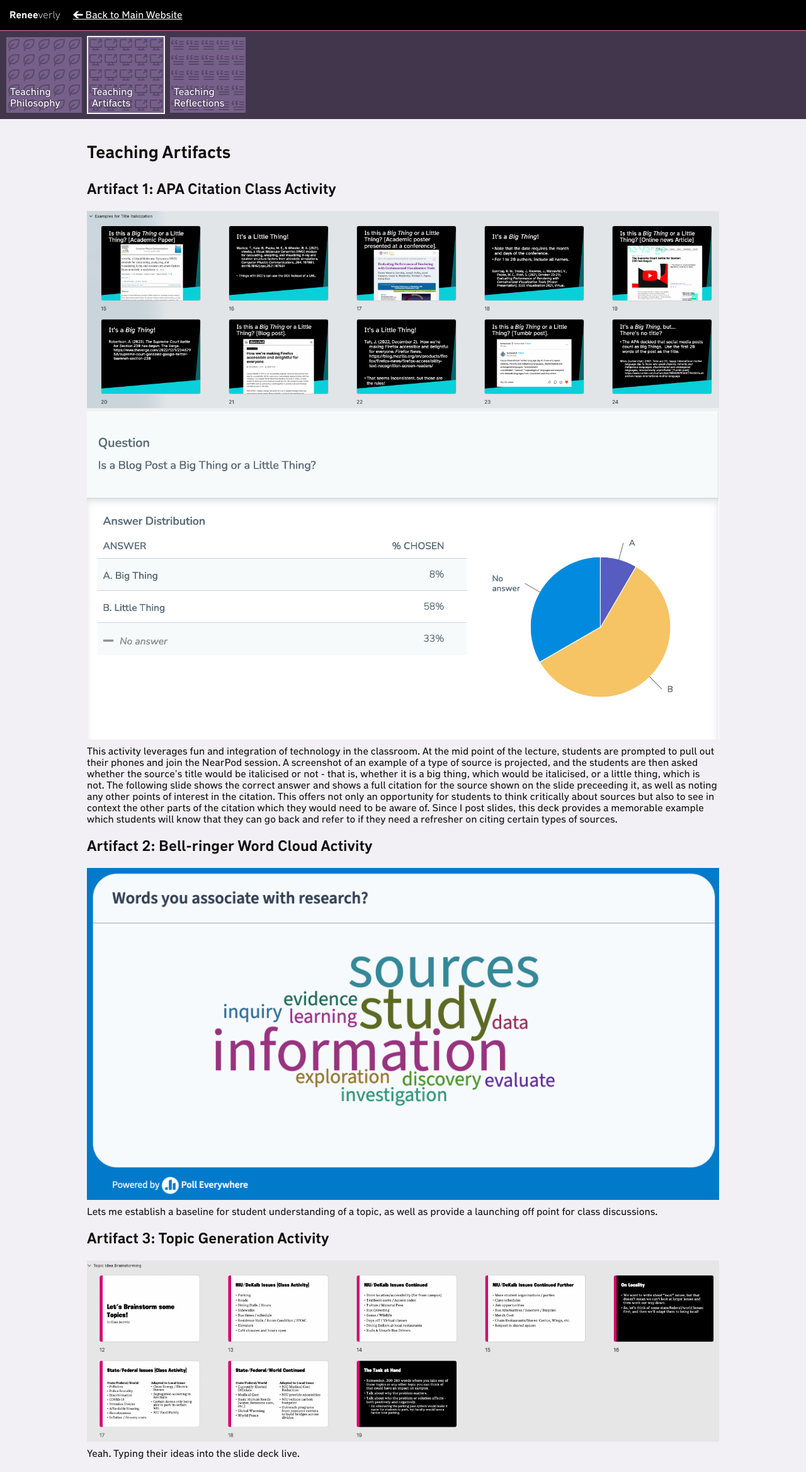
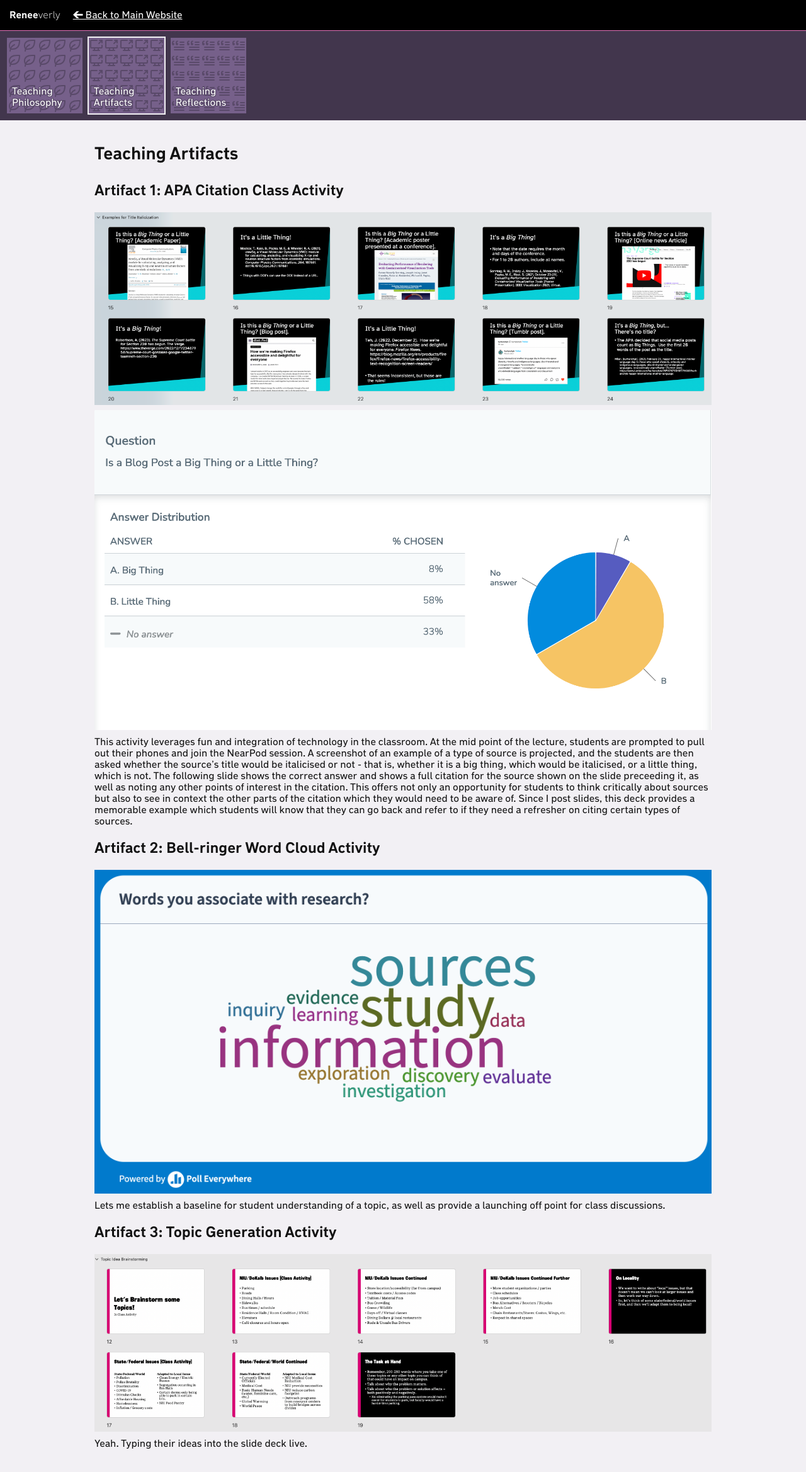
Before and after one commit to reneeverly/reneeverly.github.io, a Jekyll site: the page built from edu/phi/artifacts.md, in a window 1280 px wide. Shown: the whole page at 63% size. Built offline with Jekyll 4.4.1, drawn with Linux system fonts in a browser that asks for light colours.

Commit message:
Folded mui css into refresh25

```diff
--- a/_layouts/muicontent.html
+++ b/_layouts/muicontent.html
@@ -6,27 +6,26 @@
       <meta name="viewport" content="width=device-width, initial-scale=1">
       <title>{% if page.title %}{{ page.title | escape }} | {{ site.title | escape }}{% else %}{{ site.title | escape }}{% endif %}</title>
       <link rel="stylesheet" href="/resources/refresh25.css">
-      <link rel="stylesheet" href="/resources/mui.css">
    </head>
    <body class="muicontent">
       <header>
 			<a href="/" id="go_home"><span style="font-weight: bold;">Renee</span><span style="font-weight: 100;">verly</span></a>
          <a href="/" style="color: white;">← Back to Main Website</a>
       </header>
-      <nav>
-         <ul class="toptiles">
+      <nav class="use-tiles">
+         <ul>
             {% if page.group == "edu" %}
-            <li class="two"><a class="icobg leaf {% if page.index == 0 %}current{% endif %}" href="index.html">Teaching Philosophy</a></li>
-            <li class="two"><a class="icobg screen-share {% if page.index == 1 %}current{% endif %}" href="artifacts.html">Teaching Artifacts</a></li>
-            <li class="two"><a class="icobg blockquote {% if page.index == 2 %}current{% endif %}" href="reflections.html">Teaching Reflections</a></li>
+            <li><a class="icobg leaf {% if page.index == 0 %}current{% endif %}" href="index.html">Teaching Philosophy</a></li>
+            <li><a class="icobg screen-share {% if page.index == 1 %}current{% endif %}" href="artifacts.html">Teaching Artifacts</a></li>
+            <li><a class="icobg blockquote {% if page.index == 2 %}current{% endif %}" href="reflections.html">Teaching Reflections</a></li>
             {% elsif page.group == "tiny-apps" %}
-            <li class="two"><a class="icobg code-dots {% if page.index == 0 %}current{% endif %}" href="index.html">Index</a></li>
-            <li class="two"><a class="icobg needle-thread {% if page.index == 1 %}current{% endif %}" href="circle-skirt.html">Circle Skirt Calculator</a></li>
+            <li><a class="icobg code-dots {% if page.index == 0 %}current{% endif %}" href="index.html">Index</a></li>
+            <li><a class="icobg needle-thread {% if page.index == 1 %}current{% endif %}" href="circle-skirt.html">Circle Skirt Calculator</a></li>
             {% endif %}
          </ul>
       </nav>
       <article>
-         <section>
+         <section class="content">
          {{ content }}
          </section>
       </article>
--- a/index.html
+++ b/index.html
@@ -13,7 +13,7 @@
    	<p>You might also know me as Raven or Veronika.  I am a recent graduate with an M.A. in English Linguistics, having previously completed a B.Sc. in Computer Science.  I have worked in a few industries from Engineering to Education and strive to promote interdisciplinary problem solving.</p>
 	</div>
 </div>
-<div class="use-tiles flex content">
+<div class="use-tiles content">
 <div class="tile-container">
    <h2>Teaching</h2>
    <ul class="">
--- a/resources/mui.css
+++ b/resources/mui.css
@@ -9,64 +9,3 @@
  * #1_17bb1 (between) {themeDarkAlt  } #9_900e6, #6_a577c
  * #0_16ba1 (shapes ) {themeDark     } #8_100c2, #5_94969
  */
-
-html, body { width: 100%; position: relative; font-family: 'RoadUA', sans-serif;  min-height: 100%; margin: 0px; height: 100%; overflow: auto; }
-
-html {
-   background-color: RGB(66, 54, 77);
-   background-repeat: no-repeat;
-   background-size: cover;
-   background-position: center;
-}
-
-body { color: #eee; }
-.section { display: block; float: left; margin: 10px; }
-.tilecontainer, .overarch ul, .toptiles ul, ul.toptiles { display: grid; grid-template-columns: 60px 60px 60px 60px; grid-auto-rows: 55px; column-gap: 10px; row-gap: 10px; list-style-type: none; list-style: none; padding: 0px; margin: 10px; }
-.tilecontainer.col6 { grid-template-columns: 60px 60px 60px 60px 60px 60px; }
-.tile, .overarch li, .toptiles li { display: table; }
-.four .tile, .four li { grid-column-end: span 4; grid-row-end: span 4; height: 100%; width: 100%; }
-.tile.four, li.four { grid-column-end: span 4 !important; grid-row-end: span 4 !important; height: 100%; width: 100%; }
-.two .tile, .two li, .tile.two, li.two { grid-column-end: span 2; grid-row-end: span 2; height: 100%; width: 100%; }
-.one .tile, .one li, .tile.one, li.one { grid-column-end: span 1; grid-row-end: span 1; height: 100%; width: 100%; }
-/*.overarch h2 { margin-left: 10px; margin-top: 0px; margin-bottom: 10px; line-height: 20px;}*/
-.h2less { padding-top: 20px; }
-p { padding: 0px; margin: 0px; }
-
-/*.overarch { margin: auto; display: flex; width: fit-content; flex-wrap: wrap; align-content: center; min-height: 100%; }*/
-
-.overarch li a, .toptiles li a, .nolink, .use-tiles li a {background: #76608a; display: table-cell; vertical-align: bottom; width: 100%; height: 100%; text-decoration: none; color: #fefefe; padding: 6px; text-shadow: 1px 1px 0px #594969, 1px -1px 0px #594969, -1px 1px 0px #594969, -1px -1px 0px #594969, 0px 1px 0px #594969, 1px 0px 0px #594969, 0px -1px 0px #594969, -1px 0px 0px #594969/*, 0px 0px 5px #594969*/; }
-.nolink { background: #61577c; }
-.overarch li a:hover, .toptiles li a:hover, .use-tiles li a:hover { background-color: #847098; color: #fff; }
-
-@media screen and (max-width: 458px) {
-   .tilecontainer.col6 { grid-template-columns: 60px 60px 60px 60px; }
-}
-
-.overarch em, .toptiles em { font-style: normal; color: #fff; font-weight: bold;
-   text-shadow: 1px 1px 0px #594969, 1px -1px 0px #594969, -1px 1px 0px #594969, -1px -1px 0px #594969, 0px 1px 0px #594969, 1px 0px 0px #594969, 0px -1px 0px #594969, -1px 0px 0px #594969
-}
-.overarch .biggerfont em, .toptiles .biggerfont em {
-   text-shadow: 2px 2px 0px #594969, 2px -2px 0px #594969, -2px 2px 0px #594969, -2px -2px 0px #594969, 0px 2px 0px #594969, 2px 0px 0px #594969, 0px -2px 0px #594969, -2px 0px 0px #594969
-}
-
-.overarch h1, .toptiles h1 {
-   text-shadow: 2px 2px 0px #594969, 2px -2px 0px #594969, -2px 2px 0px #594969, -2px -2px 0px #594969, 0px 2px 0px #594969, 2px 0px 0px #594969, 0px -2px 0px #594969, -2px 0px 0px #594969
-}
-
-.biggerfont h1 { margin: 8px 0px; }
-.biggerfont p { font-size: 1.2em; }
-
-.toptiles { grid-template-columns: repeat(auto-fill, 55px) !important; background: RGB(66, 54, 77) !important; padding: 10px !important; margin: 0px !important; }
-
-.muicontent { background: #F2F0F4; color: #111; }
-
-article section.spanner { padding: 0px; background: #5E4C6E; }
-article section { padding: 10px; max-width: 1024px; margin: auto; }
-article section p { margin-bottom: 10px; }
-article section img { max-width: 100%; margin: auto; margin-bottom: 5px; display: block; }
-
-a.current { box-shadow: 0px 0px 0px 2px #f2f0f4; }
-
-/* Merging with Refresh25 */
-h1, h2, h3, h4, h5, h6 { margin: revert; }
-article h1 { font-size: 1.75em; }
--- a/resources/refresh25.css
+++ b/resources/refresh25.css
@@ -47,8 +47,20 @@
 .use-tiles h2 { margin-top: 15px; margin-bottom: 15px; }
 .use-tiles ul { list-style: none; margin: 0px; padding: 0px; }
 .use-tiles li { display: inline-block; padding: 3px; }
-.use-tiles li a { height: 120px; width: 120px; background-color: #76608a; vertical-align: bottom; display: table-cell; padding: 10px; color: #fefefe; text-decoration: none; text-shadow: 1px 1px 0px #594969, 1px -1px 0px #594969, -1px 1px 0px #594969, -1px -1px 0px #594969, 0px 1px 0px #594969, 1px 0px 0px #594969, 0px -1px 0px #594969, -1px 0px 0px #594969/*, 0px 0px 5px #594969*/; }
+.use-tiles li a { height: 120px; width: 120px; background-color: #76608a; vertical-align: bottom; display: table-cell; padding: 0.5em; color: #fefefe; text-decoration: none; text-shadow: 1px 1px 0px #594969, 1px -1px 0px #594969, -1px 1px 0px #594969, -1px -1px 0px #594969, 0px 1px 0px #594969, 1px 0px 0px #594969, 0px -1px 0px #594969, -1px 0px 0px #594969/*, 0px 0px 5px #594969*/; }
 .use-tiles li a:hover, .use-tiles li a:focus, .use-tiles li a:active { background-color: #847098; color: #fff; text-decoration: underline; box-shadow: 0px 0px 0px 2px #e671b8; }
+
+/* mui content pages */
+nav {
+	background: rgb(66, 54, 77); padding: 0.5em;
+}
+nav.use-tiles ul { margin-bottom: -0.25em; } /* TODO: Fix with something better than a negative margin */
+article img { max-width: 100%; display: block; margin-bottom: 0.5em; }
+article h1 { font-size: 1.75em; }
+article section.spanner { padding: 0px; background: #5E4C6E; } /* TODO: Is this used anywhere? */
+nav a.current { box-shadow: 0px 0px 0px 2px #f2f0f4; }
+.muicontent h1, .muicontent h2, .muicontent h3, .muicontent h4, .muicontent h5, .muicontent h6 { margin: revert; }
+.muicontent { color: #111; } /* TODO: Does this have any affect? */
 
 /*
  * Road UA — новий шрифт дорожньої навігації України
```
